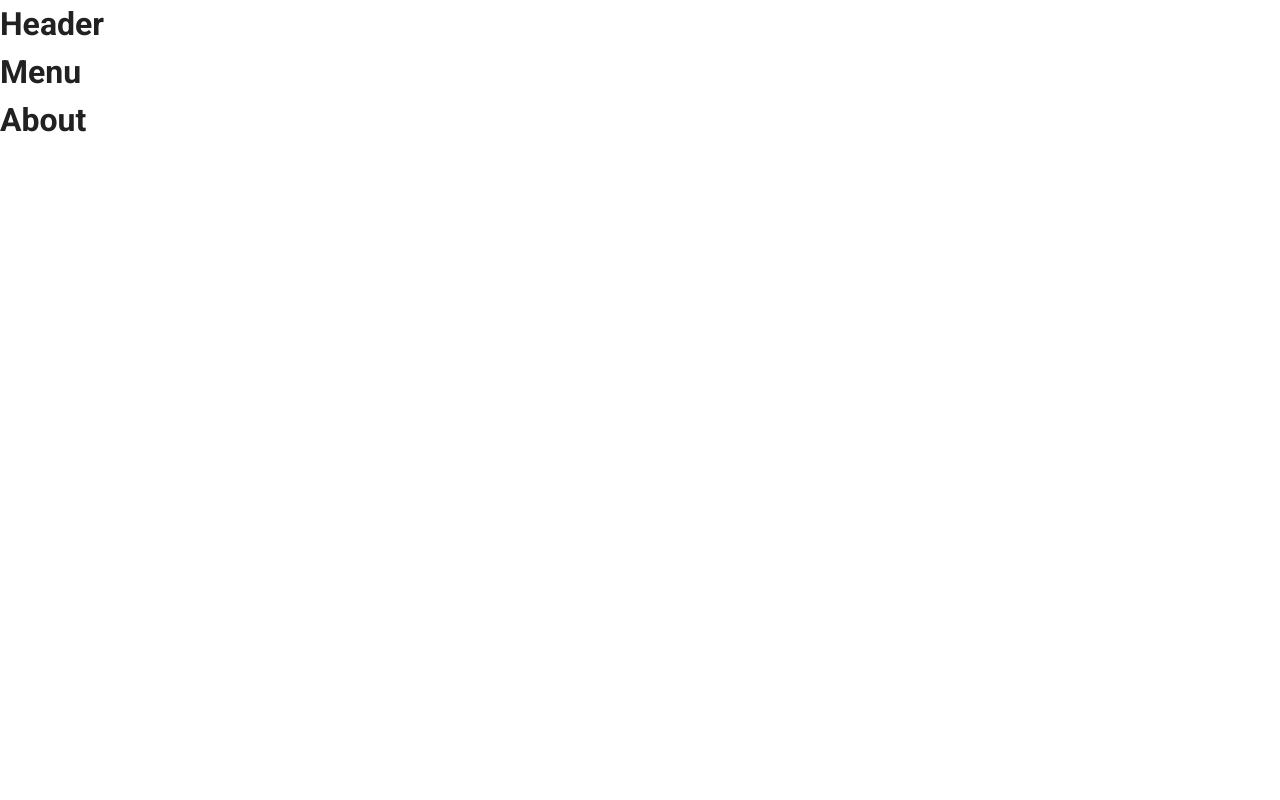
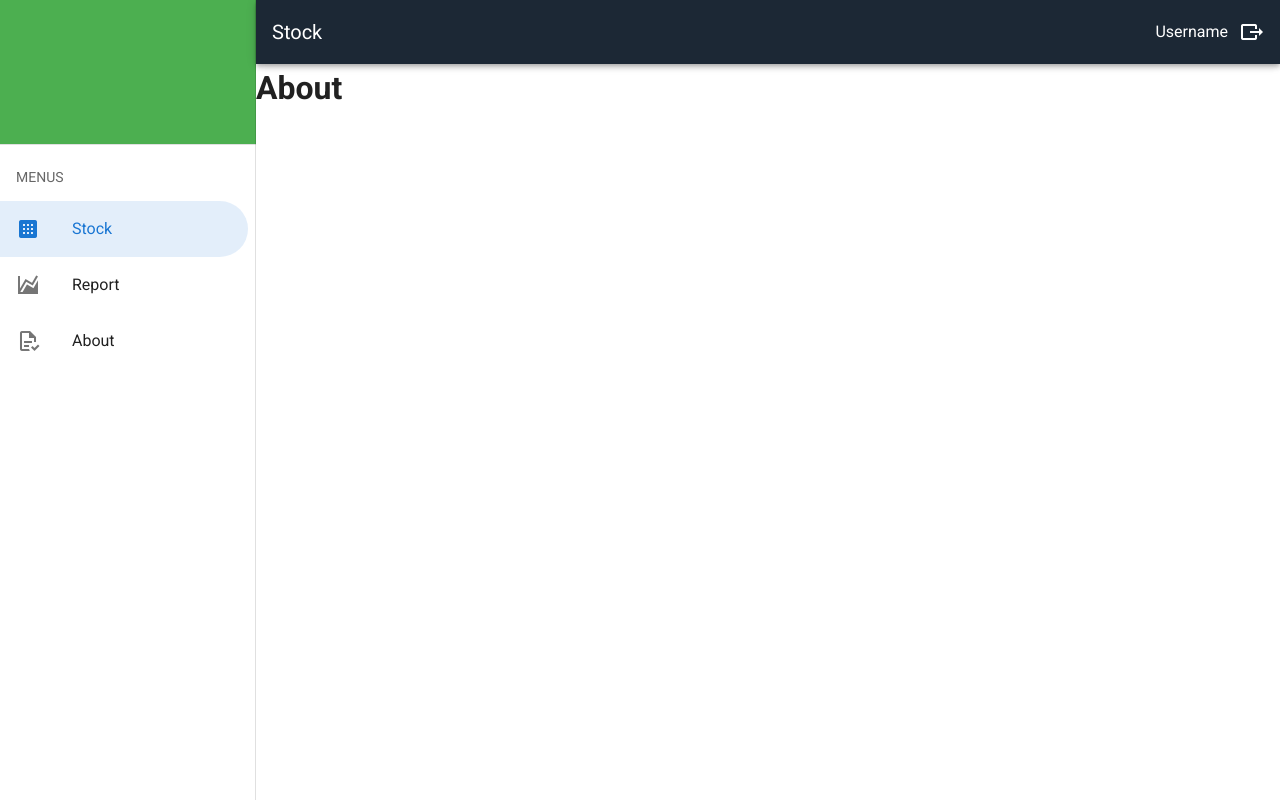
Before and after one commit to Wuttiwat2001/Vue-Stock, a Vue app: page /about in a window 1280 px wide. Built offline with nearby package versions, Linux system fonts and the light colour scheme.

Commit message:
Setup Header and Menu

```diff
--- a/src/components/core/Header.vue
+++ b/src/components/core/Header.vue
@@ -1,9 +1,30 @@
 <template>
-  <h1>Header</h1>
+  <div>
+    <v-app-bar
+      app
+      color="#1c2835"
+      dark
+    >
+      <v-toolbar-title>Stock {{ version }}</v-toolbar-title>
+
+      <v-spacer></v-spacer>
+
+      <span>Username</span>
+
+      <v-btn icon>
+        <v-icon>mdi-export</v-icon>
+      </v-btn>
+    </v-app-bar>
+  </div>
 </template>
 <script>
 export default {
-  name: 'header'
+  name: 'Header',
+  computed:{
+    version(){
+      return process.env.VUE_APP_VERSION
+    }
+  }
 }
 </script>
 <style>
--- a/src/components/core/Menu.vue
+++ b/src/components/core/Menu.vue
@@ -1,11 +1,55 @@
 <template>
-  <h1>Menu</h1>
+  <v-navigation-drawer app permanent absolute>
+    <router-link to="/" exact>
+      <div class="bg-div">
+        <v-img src="@/assets/stock_logo.png" width="100%" />
+      </div>
+    </router-link>
+
+    <v-divider></v-divider>
+
+    <v-list shaped>
+      <v-subheader>MENUS</v-subheader>
+      <v-list-item-group v-model="selectedMenu" mandatory color="primary">
+        <v-list-item v-for="([icon,text,route],index) in menus" :key="index" link @click="onClickMenu(route)">
+          <v-list-item-icon>
+            <v-icon>{{ icon }}</v-icon>
+          </v-list-item-icon>
+          <v-list-item-content>
+            <v-list-item-title>
+              {{ text }}
+            </v-list-item-title>
+          </v-list-item-content>
+        </v-list-item>
+      </v-list-item-group>
+    </v-list>
+  </v-navigation-drawer>
 </template>
 <script>
+import router from '@/router';
 export default {
-  name: 'menu'
+  name: "menu",
+  data() {
+    return {
+      selectedMenu: 0,
+      menus: [
+        ["mdi-apps-box", "Stock", "/stock"],
+        ["mdi-chart-areaspline", "Report", "/report"],
+        ["mdi-file-document-check-outline", "About", "/about"],
+      ],
+    };
+  },
+  methods:{
+    onClickMenu(link){
+      router.push(link).catch(err => {
+        alert(err)
+      })
+    }
+  }
+};
+</script>
+<style scoped>
+.bg-div {
+  background-color: #4caf50;
 }
-</script>
-<style>
-
 </style>
```
Also changed, not shown: src/assets/stock_logo.png (added).
